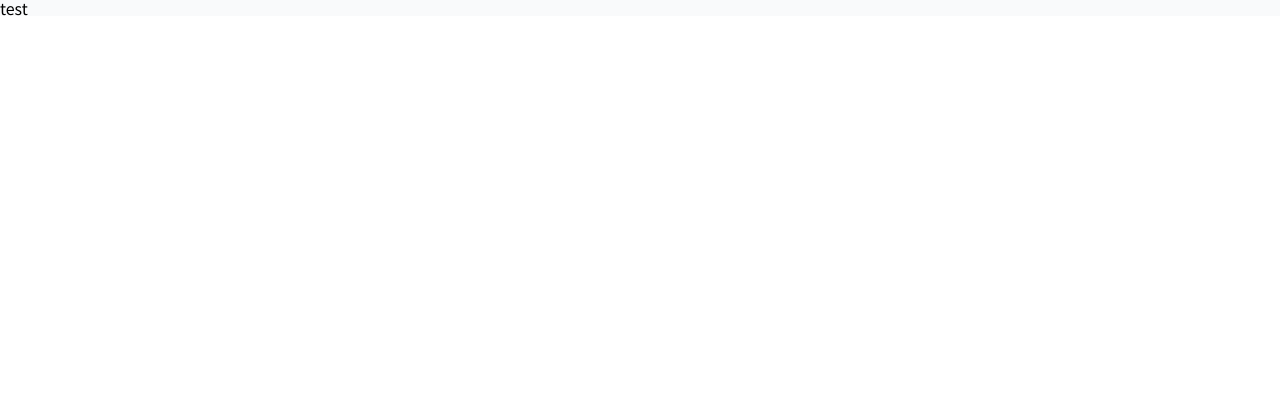
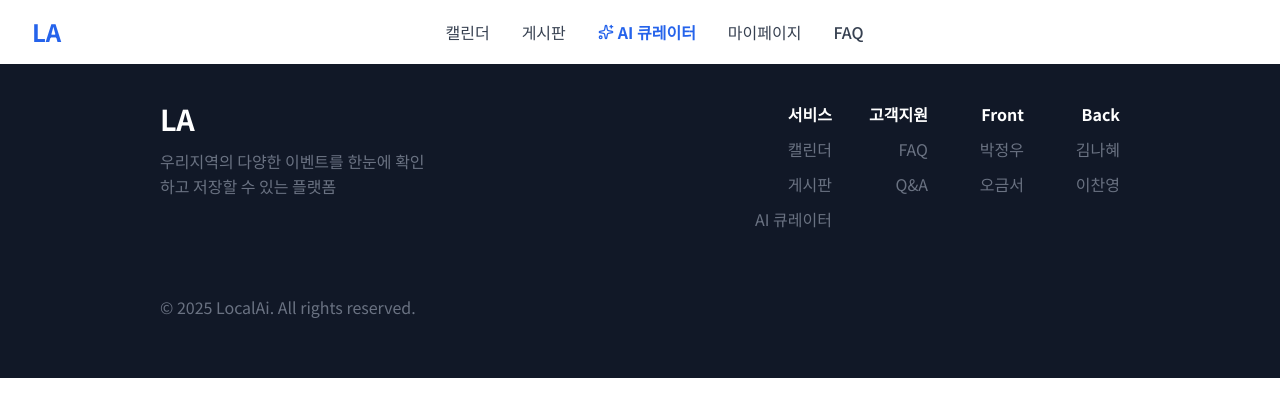
Before and after one commit to Tim3208/LA, a React (Vite) app: page / in a window 1280 px wide. Shown: the top 416 px of the page. Built offline with nearby package versions, Linux system fonts and the light colour scheme.

Commit message:
feat: Header & Footer 추가

```diff
--- a/package.json
+++ b/package.json
@@ -10,6 +10,7 @@
     "preview": "vite preview"
   },
   "dependencies": {
+    "lucide-react": "^0.539.0",
     "react": "^19.1.1",
     "react-dom": "^19.1.1",
     "react-router-dom": "^7.8.0",
--- /dev/null
+++ b/src/components/MainPageCP/MainPageTitleCP/index.jsx
@@ -0,0 +1,9 @@
+import { MainPageTitleCPMainStyle } from "./style";
+
+/**
+ * 메인 페이지 타이틀 컴포넌트
+ */
+const MainPageTitleCP = () => {
+  return <MainPageTitleCPMainStyle></MainPageTitleCPMainStyle>;
+};
+export default MainPageTitleCP;
--- /dev/null
+++ b/src/components/MainPageCP/MainPageTitleCP/style.js
@@ -0,0 +1,3 @@
+import styled from "styled-components";
+
+export const MainPageTitleCPMainStyle = styled.main``;
--- /dev/null
+++ b/src/layout/MainLayOut/Footer/index.jsx
@@ -0,0 +1,65 @@
+import { MainLayOutFooterStyled } from "./style";
+
+const MainLayOutFooter = () => {
+  return (
+    <MainLayOutFooterStyled className="flexBetweenCol">
+      {/* 중앙 */}
+      <div>
+        {/* 상단 */}
+        <div className="flexBetween">
+          {/* 사이트정보 */}
+          <div className="site-info">
+            {/* title */}
+            <h2>LA</h2>
+            {/* 설명 */}
+            <p>
+              우리지역의 다양한 이벤트를 한눈에 확인 <br />
+              하고 저장할 수 있는 플랫폼
+            </p>
+          </div>
+
+          {/* 목록 */}
+          <nav className="flexBetween list">
+            <ul>
+              <li className="ul-title">서비스</li>
+              <li>캘린더</li>
+              <li>게시판</li>
+              <li>AI 큐레이터</li>
+            </ul>
+            <ul>
+              <li className="ul-title">고객지원</li>
+              <li>FAQ</li>
+              <li>Q&A</li>
+            </ul>
+            <ul>
+              <li className="ul-title">Front</li>
+              <a href="">
+                <li>박정우</li>
+              </a>
+              <a href="">
+                <li>오금서</li>
+              </a>
+            </ul>
+            <ul>
+              <li className="ul-title">Back</li>
+              <a href="">
+                <li>김나혜</li>
+              </a>
+              <a href="">
+                <li>이찬영</li>
+              </a>
+            </ul>
+          </nav>
+        </div>
+        {/* 하단 */}
+        <div className="bottom flexBetween flexHeightCenter">
+          <span>© 2025 LocalAi. All rights reserved.</span>
+          <a href="https://github.com/Tim3208/LA" className="icon">
+            {/* FIXME: ICON 추가 */}
+          </a>
+        </div>
+      </div>
+    </MainLayOutFooterStyled>
+  );
+};
+export default MainLayOutFooter;
--- /dev/null
+++ b/src/layout/MainLayOut/Footer/style.js
@@ -0,0 +1,97 @@
+import styled from "styled-components";
+
+export const MainLayOutFooterStyled = styled.footer`
+  /* 전체 푸터 */
+  width: 100%;
+  background-color: var(--navy);
+  color: var(--gray-90);
+  padding: 2.6rem 0;
+
+  /* 푸터 콘텐츠 래퍼 (중앙 정렬) */
+  & > div {
+    width: 75vw;
+    max-width: 1440px;
+    margin: 0 auto;
+  }
+
+  /* 사이트 타이틀 */
+  & > div .site-info > h2 {
+    font-size: 1.8rem;
+    font-weight: 700;
+    color: white;
+    padding-bottom: 0.5rem;
+    margin-bottom: 0.6rem;
+  }
+
+  /* 사이트 설명 */
+  & > div .site-info {
+    width: 50%;
+    line-height: 1.6rem;
+  }
+
+  /* 메뉴 리스트 (서비스, 고객지원, Front, Back) */
+  & > div .list a {
+    color: var(--gray-90);
+  }
+
+  & > div .list {
+    width: 40%;
+  }
+
+  & > div .list ul {
+    flex: 0.25;
+    text-align: right;
+  }
+
+  & > div .list li {
+    padding-bottom: 1.2rem;
+    cursor: pointer;
+    transition: color 0.2s ease;
+  }
+
+  & > div .list li:hover {
+    color: white;
+  }
+
+  /* 리스트 제목 (ul-title) */
+  & .ul-title {
+    color: white;
+    font-weight: 700;
+  }
+
+  /* 하단 영역 (카피라이트, GitHub 링크 포함) */
+  & > div .bottom {
+    margin-top: 2rem;
+    height: 58px;
+    border-top: 1px solid var(--gray-6);
+  }
+
+  /* GitHub 아이콘 */
+  & .icon {
+    font-size: 1.5rem;
+    color: var(--gray-90);
+  }
+
+  /* 핸드폰 */
+  @media screen and (max-width: 768px) {
+    & > div {
+      flex-wrap: wrap;
+    }
+    & > div > div {
+      width: 100% !important;
+      flex-wrap: wrap;
+    }
+
+    & > div > div > div,
+    & .list {
+      width: 100% !important;
+      margin-top: 1.5rem;
+    }
+
+    & > div .list ul {
+      flex: unset;
+      text-align: center;
+      font-size: 0.85rem;
+    }
+  }
+`;
--- /dev/null
+++ b/src/layout/MainLayOut/Header/index.jsx
@@ -0,0 +1,75 @@
+import { MainLayOutHeaderStyled } from "./style";
+import {
+  Calendar,
+  MessageSquare,
+  MapPin,
+  Users,
+  Sparkles,
+  ChevronRight,
+  Bell,
+  Heart,
+  Bot,
+  TrendingUp,
+} from "lucide-react";
+
+const MainLayOutHeader = () => {
+  return (
+    <MainLayOutHeaderStyled>
+      {/* Header */}
+      <header className="bg-white shadow-sm border-b">
+        <div className="max-w-7xl mx-auto px-4 sm:px-6 lg:px-8">
+          <div className="flex justify-between items-center h-16">
+            <div className="flex items-center space-x-4">
+              <h1 className="text-2xl font-bold text-blue-600">LA</h1>
+              {/* FIXME: 지역 선택 드랍다운 메뉴 추가
+              <LocationSelector
+                selectedLocation={selectedLocation}
+                onLocationChange={setSelectedLocation}
+              /> */}
+            </div>
+            <nav className="hidden md:flex space-x-8">
+              <a className="text-gray-700 hover:text-blue-600 font-medium">
+                캘린더
+              </a>
+              <a className="text-gray-700 hover:text-blue-600 font-medium">
+                게시판
+              </a>
+              <a className="text-blue-600 hover:text-blue-700 font-bold flex items-center gap-1">
+                <Sparkles className="w-4 h-4" />
+                AI 큐레이터
+              </a>
+              <a className="text-gray-700 hover:text-blue-600 font-medium">
+                마이페이지
+              </a>
+              <a className="text-gray-700 hover:text-blue-600 font-medium">
+                FAQ
+              </a>
+            </nav>
+            <div className="flex items-center gap-2">
+              {/* FIXME: ButtonCP 추가
+              <Button
+                variant="outline"
+                size="sm"
+                onClick={() => setShowIntro(true)}
+              >
+                서비스 소개
+              </Button>
+              <Link href="/auth/login">
+                <Button variant="ghost" size="sm">
+                  로그인
+                </Button>
+              </Link>
+              <Link href="/auth/signup">
+                <Button size="sm" className="bg-blue-600 hover:bg-blue-700">
+                  회원가입
+                </Button>
+              </Link>
+              */}
+            </div>
+          </div>
+        </div>
+      </header>
+    </MainLayOutHeaderStyled>
+  );
+};
+export default MainLayOutHeader;
--- /dev/null
+++ b/src/layout/MainLayOut/Header/style.js
@@ -0,0 +1,4 @@
+import styled from "styled-components";
+// import { theme } from "../../../style/theme";
+
+export const MainLayOutHeaderStyled = styled.header``;
--- a/src/layout/MainLayOut/index.jsx
+++ b/src/layout/MainLayOut/index.jsx
@@ -0,0 +1,16 @@
+import MainLayOutFooter from "./Footer";
+import MainLayOutHeader from "./Header";
+
+const MainLayOut = ({ children }) => {
+  return (
+    <div>
+      <>
+        <MainLayOutHeader />
+        {/* FIXME: 헤더 픽스 여부에 따라 스타일 조정  style={{ paddingTop: "70px" }}*/}
+        <div>{children}</div>
+        <MainLayOutFooter />
+      </>
+    </div>
+  );
+};
+export default MainLayOut;
--- a/src/pages/MainPage/index.jsx
+++ b/src/pages/MainPage/index.jsx
@@ -1,11 +1,23 @@
-// import MainLayOut from "../../layout/MainLayOut";
+import MainPageTitleCP from "../../components/MainPageCP/MainPageTitleCP";
+import MainLayOut from "../../layout/MainLayOut";
 
 import { MainPageMainStyle } from "./style";
 
 const MainPage = () => {
   return (
     <MainPageMainStyle>
-      <div>test</div>
+      <MainLayOut>
+        {/* 메인 타이틀 */}
+        <MainPageTitleCP />
+
+        {/* 서비스 특징 */}
+
+        {/* 이용 방법 */}
+
+        {/* 더 많은 기능들 */}
+
+        {/* 하단 베너 */}
+      </MainLayOut>
     </MainPageMainStyle>
   );
 };
--- a/src/pages/MainPage/style.js
+++ b/src/pages/MainPage/style.js
@@ -2,5 +2,5 @@ import styled from "styled-components";
 
 export const MainPageMainStyle = styled.main`
   width: 100%;
-  background-color: var(--main-page-bg);
+  background-color: red;
 `;
--- a/src/style/globalstyle.js
+++ b/src/style/globalstyle.js
@@ -38,6 +38,9 @@ const GlobalStyle = createGlobalStyle`
       --gray-50: #CDD4E4;
       --gray-40: #E5E5E5;
       --gray-30: #F5F5F5;
+
+      /* Footer Background Color */
+      --navy: #111827;
     }
 
 
```
Also changed, not shown: 1 other file (tests, documents, lock files or other folders).
